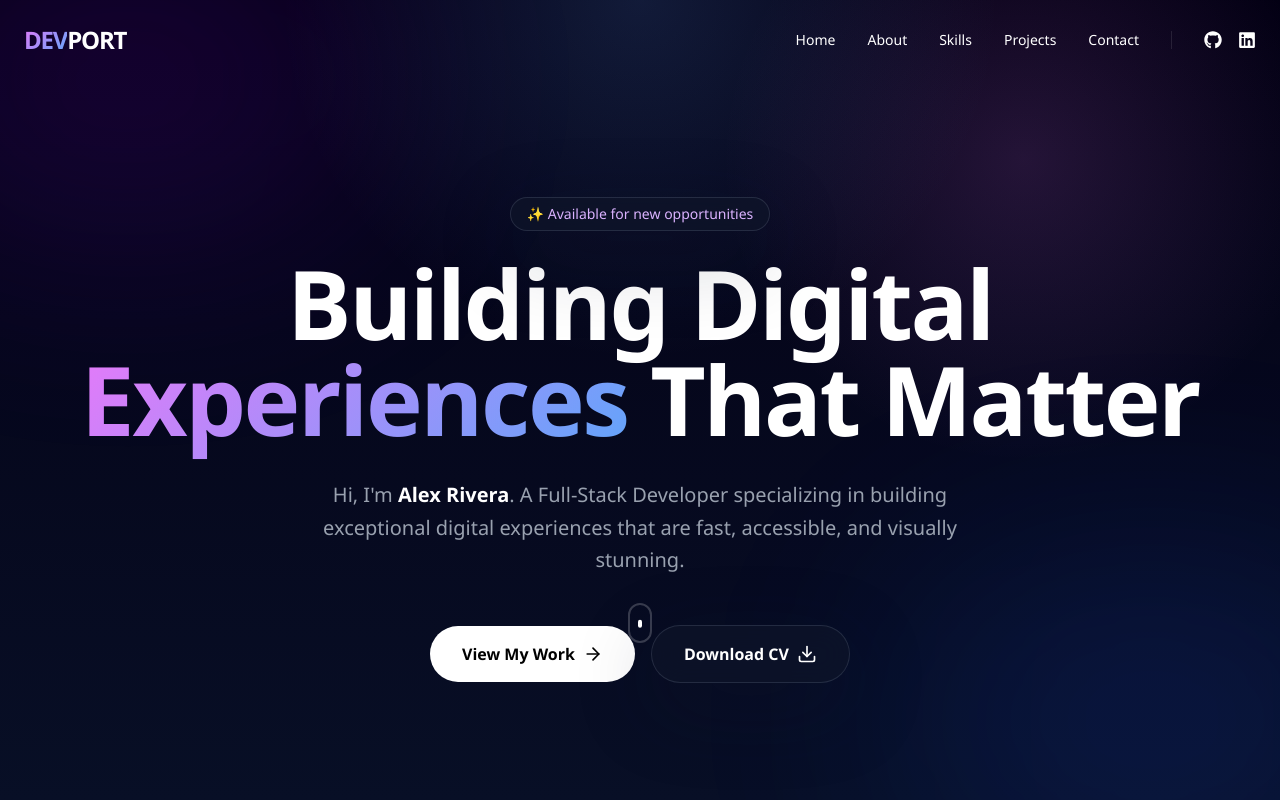
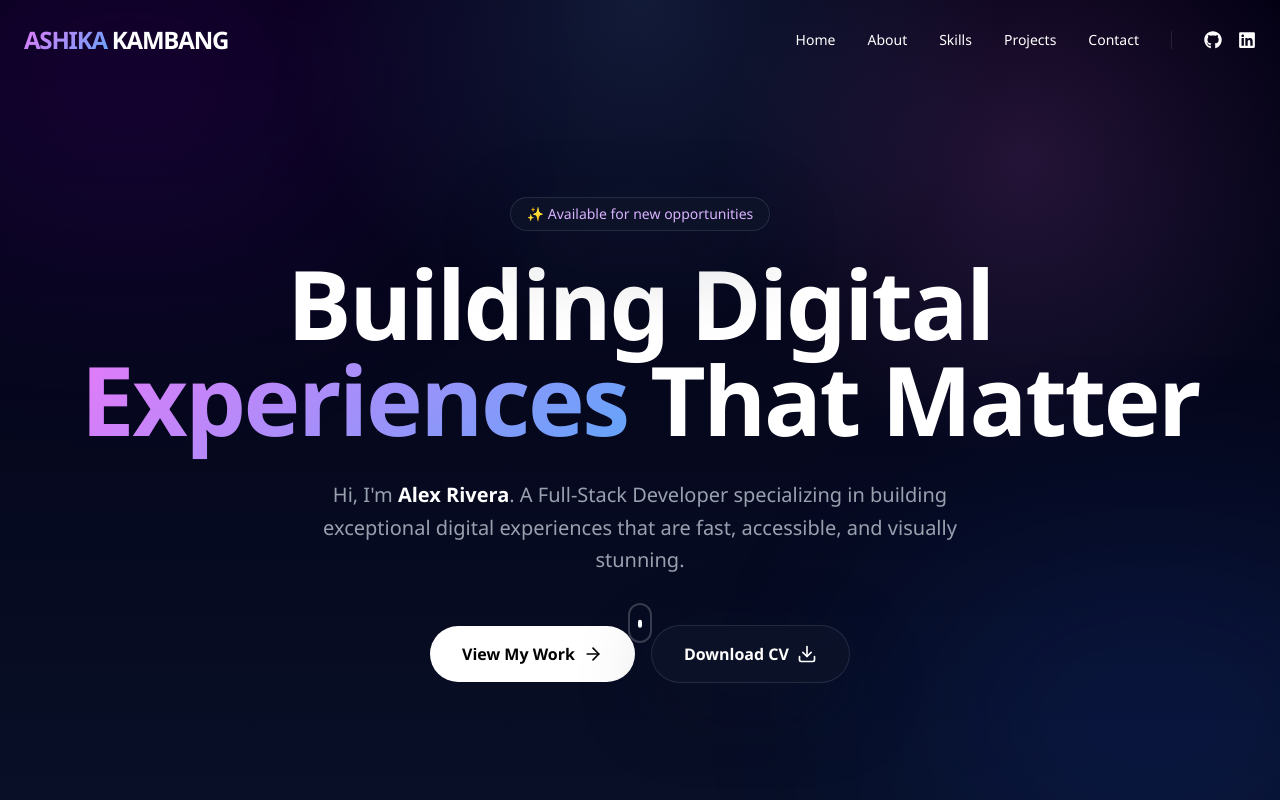
Before and after one commit to akirakaori/my-portfolio, a Next.js app: page / in a window 1280 px wide. Shown: the top 800 px of the page. Built offline with nearby package versions, Linux system fonts and the light colour scheme.

Commit message:
chnged the name

```diff
--- a/src/components/Navbar.tsx
+++ b/src/components/Navbar.tsx
@@ -37,7 +37,7 @@ export default function Navbar() {
           animate={{ opacity: 1, x: 0 }}
           className="text-2xl font-bold tracking-tighter"
         >
-          <span className="gradient-text">DEV</span>PORT
+          <span className="gradient-text">ASHIKA </span>KAMBANG
         </motion.a>
 
         {/* Desktop Nav */}
```
